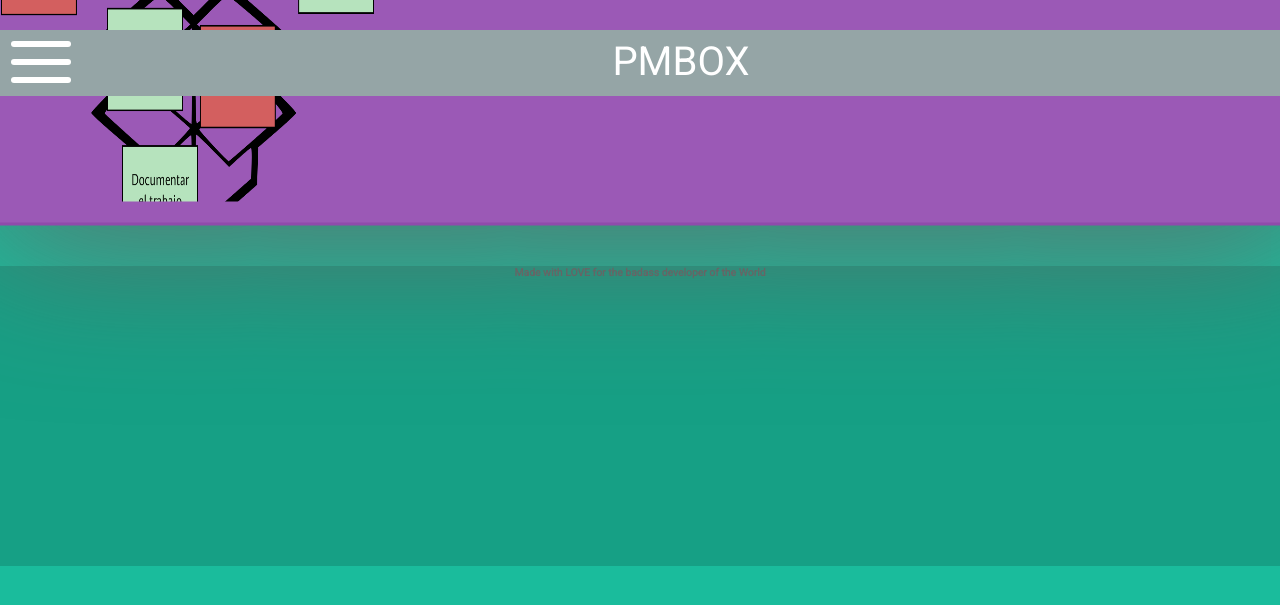
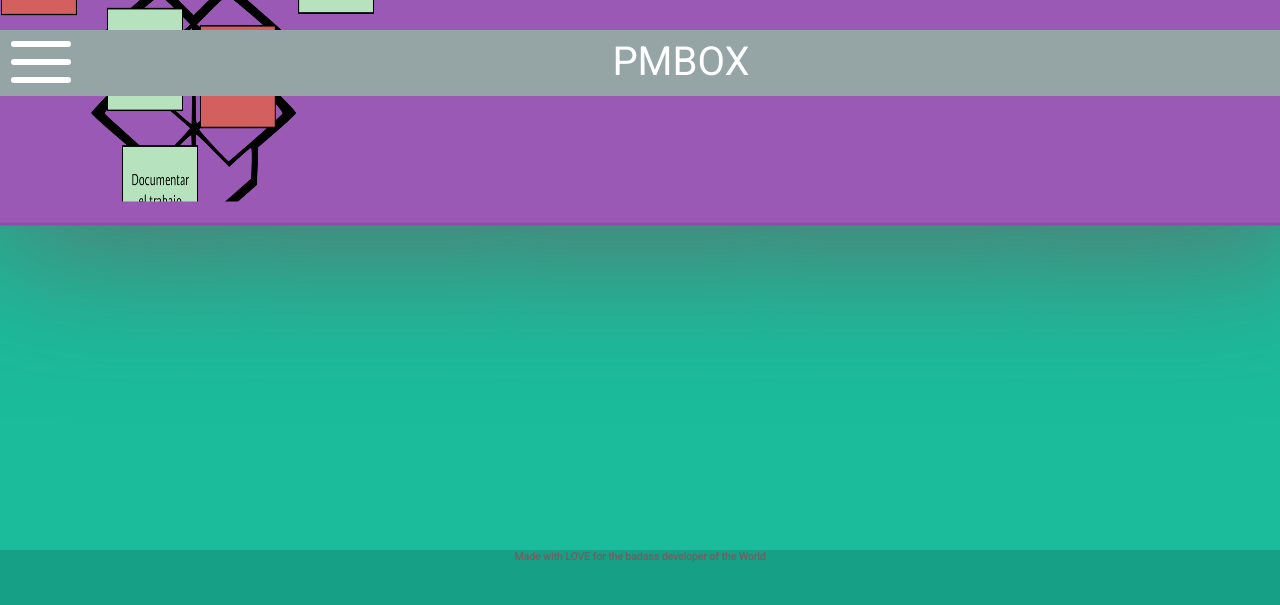
Before and after one commit to albertogelabert/funpmbox.github.io, a Jekyll site: the page built from filter.html, in a window 1280 px wide and 900 px high, scrolled down 290 px. Shown: the top 605 px of the window. Built offline with Jekyll 4.4.1, drawn with Linux system fonts in a browser that asks for light colours; nearby versions of some CDN libraries.

Commit message:
Parallax footer like a boss

```diff
--- a/_includes/footer.html
+++ b/_includes/footer.html
@@ -1,4 +1,4 @@
-<div class="col s12 footer">
+<div class="col s12 footer parallax">
 
   <h1>Made with LOVE for the badass developer of the World </h1>
 
--- a/css/main.css
+++ b/css/main.css
@@ -1060,11 +1060,18 @@
               animation: fadein 1.5s; }
 
 .footer {
+  position: relative;
   min-height: 300px;
   width: 100%;
   border: none;
-  margin-top: 50px;
-  background-color: #16a085; }
+  background-color: #16a085;
+  bottom: 0;
+  left: 0;
+  right: 0;
+  height: 150px;
+  z-index: -1;
+  position: fixed;
+  margin-top: 300px; }
 
 @-webkit-keyframes leftpop {
   from {
@@ -1390,3 +1397,6 @@
     transition: background-size 1s ease-in-out; }
     .buybox .image:hover {
       background-size: 110%; }
+
+#content {
+  margin-bottom: 300px; }
--- a/index.html
+++ b/index.html
@@ -8,6 +8,4 @@
   {% include boxcontent.html %}
   {% include boxonline.html %}
   {% include buybox.html %}
-
-
 </div>
```
Also changed, not shown: _scss/main.scss (+12 -1 lines).
